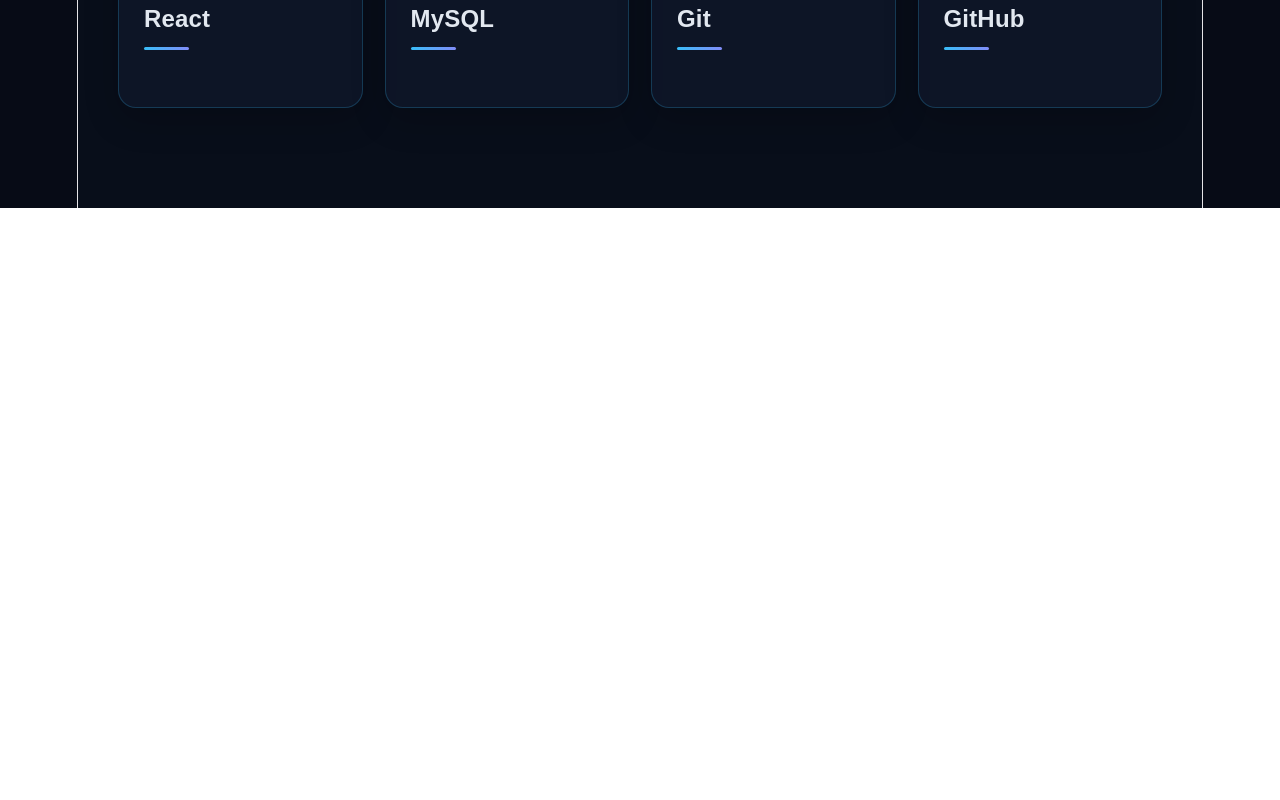
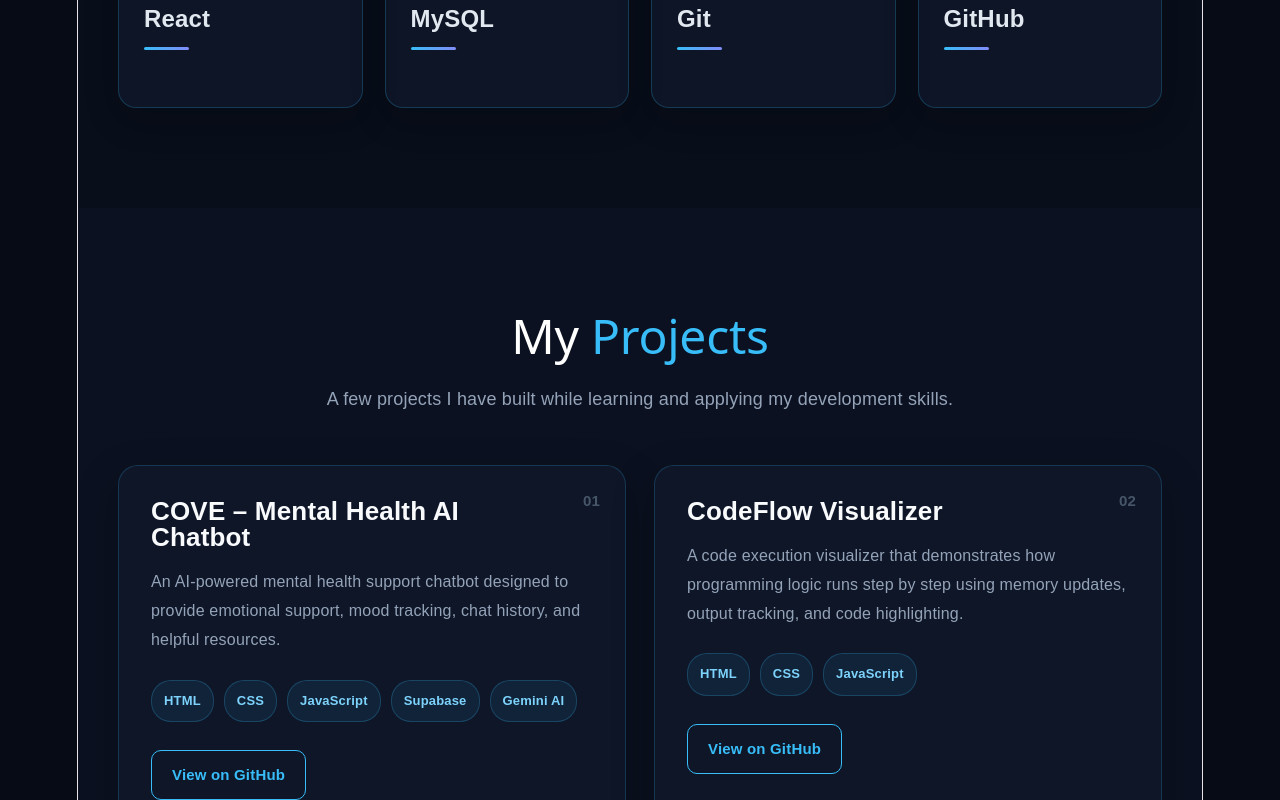
Before and after one commit to Khushboo0829/PORTFOLIO, a React app: page / in a window 1280 px wide. Shown: the part 2000-2800 px from the top of the page. Before the commit the page ends 2208 px from the top, so only its background shows below. Built offline with nearby package versions, Linux system fonts and the light colour scheme; the HTML template or start-up script is replaced by a standard one.

Commit message:
Add Projects section with COVE and CodeFlow

```diff
--- a/src/App.css
+++ b/src/App.css
@@ -556,3 +556,151 @@
   }
 
 }
+/* ===== PROJECTS SECTION ===== */
+
+.projects-section {
+  padding: 100px 40px;
+  background: #0b1120;
+  position: relative;
+  z-index: 2;
+}
+
+.projects-container {
+  max-width: 1150px;
+  margin: 0 auto;
+  text-align: center;
+}
+
+.projects-description {
+  max-width: 700px;
+  margin: -10px auto 50px;
+  color: #94a3b8;
+  font-size: 18px;
+  line-height: 1.7;
+}
+
+.projects-grid {
+  display: grid;
+  grid-template-columns: repeat(2, 1fr);
+  gap: 28px;
+}
+
+.project-card {
+  position: relative;
+  text-align: left;
+  padding: 32px;
+
+  background: rgba(15, 23, 42, 0.88);
+
+  border: 1px solid rgba(56, 189, 248, 0.2);
+  border-radius: 20px;
+
+  box-shadow: 0 15px 40px rgba(0, 0, 0, 0.25);
+
+  transition:
+    border-color 0.3s ease,
+    box-shadow 0.3s ease;
+}
+
+.project-card:hover {
+  border-color: #38bdf8;
+
+  box-shadow:
+    0 20px 50px rgba(0, 0, 0, 0.35),
+    0 0 28px rgba(56, 189, 248, 0.12);
+}
+
+.project-number {
+  position: absolute;
+  top: 22px;
+  right: 25px;
+
+  color: #475569;
+  font-size: 15px;
+  font-weight: 600;
+}
+
+.project-card h3 {
+  color: #f8fafc;
+  font-size: 26px;
+  margin-bottom: 18px;
+  padding-right: 40px;
+}
+
+.project-card p {
+  color: #94a3b8;
+  font-size: 16px;
+  line-height: 1.8;
+  margin-bottom: 25px;
+}
+
+.project-tech {
+  display: flex;
+  flex-wrap: wrap;
+  gap: 10px;
+  margin-bottom: 28px;
+}
+
+.project-tech span {
+  padding: 7px 12px;
+
+  background: rgba(56, 189, 248, 0.08);
+
+  border: 1px solid rgba(56, 189, 248, 0.22);
+  border-radius: 20px;
+
+  color: #7dd3fc;
+  font-size: 13px;
+  font-weight: 600;
+}
+
+.project-button {
+  display: inline-block;
+
+  padding: 11px 20px;
+
+  border-radius: 10px;
+  border: 1px solid #38bdf8;
+
+  text-decoration: none;
+
+  color: #38bdf8;
+  font-size: 15px;
+  font-weight: 700;
+
+  transition: 0.3s ease;
+}
+
+.project-button:hover {
+  background: #38bdf8;
+  color: #06111f;
+
+  box-shadow: 0 0 25px rgba(56, 189, 248, 0.25);
+}
+
+
+/* ===== TABLET / MOBILE ===== */
+
+@media (max-width: 850px) {
+  .projects-grid {
+    grid-template-columns: 1fr;
+  }
+}
+
+@media (max-width: 600px) {
+  .projects-section {
+    padding: 80px 25px;
+  }
+
+  .projects-description {
+    font-size: 16px;
+  }
+
+  .project-card {
+    padding: 26px 22px;
+  }
+
+  .project-card h3 {
+    font-size: 22px;
+  }
+}
--- a/src/App.jsx
+++ b/src/App.jsx
@@ -22,6 +22,23 @@
     'GitHub',
   ]
 
+  const projects = [
+    {
+      title: 'COVE – Mental Health AI Chatbot',
+      description:
+        'An AI-powered mental health support chatbot designed to provide emotional support, mood tracking, chat history, and helpful resources.',
+      technologies: ['HTML', 'CSS', 'JavaScript', 'Supabase', 'Gemini AI'],
+      github: 'https://github.com/Khushboo0829/COVE-Mental-Health-AI-Chatbot',
+    },
+    {
+      title: 'CodeFlow Visualizer',
+      description:
+        'A code execution visualizer that demonstrates how programming logic runs step by step using memory updates, output tracking, and code highlighting.',
+      technologies: ['HTML', 'CSS', 'JavaScript'],
+      github: 'https://github.com/Khushboo0829/CodeFlowVisualizer',
+    },
+  ]
+
   const [roleIndex, setRoleIndex] = useState(0)
 
   useEffect(() => {
@@ -41,7 +58,6 @@
 
       {/* HERO SECTION */}
       <section className="hero-section" id="home">
-
         <motion.div
           className="hero-left"
           initial={{ opacity: 0, x: -80 }}
@@ -122,12 +138,10 @@
             </pre>
           </motion.div>
         </motion.div>
-
       </section>
 
       {/* ABOUT SECTION */}
       <section className="about-section" id="about">
-
         <motion.div
           className="about-container"
           initial={{ opacity: 0, y: 70 }}
@@ -135,7 +149,6 @@
           transition={{ duration: 0.8 }}
           viewport={{ once: true }}
         >
-
           <h2 className="section-title">
             About <span>Me</span>
           </h2>
@@ -155,7 +168,6 @@
           </p>
 
           <div className="about-cards">
-
             <motion.div
               className="about-card"
               whileHover={{ y: -10, scale: 1.03 }}
@@ -182,16 +194,12 @@
               <p>Software Development</p>
               <span>Learning & Building</span>
             </motion.div>
-
           </div>
-
         </motion.div>
-
       </section>
 
       {/* SKILLS SECTION */}
       <section className="skills-section" id="skills">
-
         <motion.div
           className="skills-container"
           initial={{ opacity: 0, y: 70 }}
@@ -199,7 +207,6 @@
           transition={{ duration: 0.8 }}
           viewport={{ once: true }}
         >
-
           <h2 className="section-title">
             My <span>Skills</span>
           </h2>
@@ -236,9 +243,69 @@
               </motion.div>
             ))}
           </div>
+        </motion.div>
+      </section>
 
+      {/* PROJECTS SECTION */}
+      <section className="projects-section" id="projects">
+        <motion.div
+          className="projects-container"
+          initial={{ opacity: 0, y: 70 }}
+          whileInView={{ opacity: 1, y: 0 }}
+          transition={{ duration: 0.8 }}
+          viewport={{ once: true }}
+        >
+          <h2 className="section-title">
+            My <span>Projects</span>
+          </h2>
+
+          <p className="projects-description">
+            A few projects I have built while learning and applying my
+            development skills.
+          </p>
+
+          <div className="projects-grid">
+            {projects.map((project, index) => (
+              <motion.div
+                className="project-card"
+                key={project.title}
+                initial={{ opacity: 0, y: 50 }}
+                whileInView={{ opacity: 1, y: 0 }}
+                transition={{
+                  duration: 0.6,
+                  delay: index * 0.15,
+                }}
+                viewport={{ once: true }}
+                whileHover={{
+                  y: -12,
+                }}
+              >
+                <div className="project-number">
+                  {String(index + 1).padStart(2, '0')}
+                </div>
+
+                <h3>{project.title}</h3>
+
+                <p>{project.description}</p>
+
+                <div className="project-tech">
+                  {project.technologies.map((technology) => (
+                    <span key={technology}>{technology}</span>
+                  ))}
+                </div>
+
+                <a
+                  href={project.github}
+                  target="_blank"
+                  rel="noreferrer"
+                  className="project-button"
+                >
+                  View on GitHub
+                </a>
+              </motion.div>
+            ))}
+          </div>
         </motion.div>
-
       </section>
 
     </div>
```
